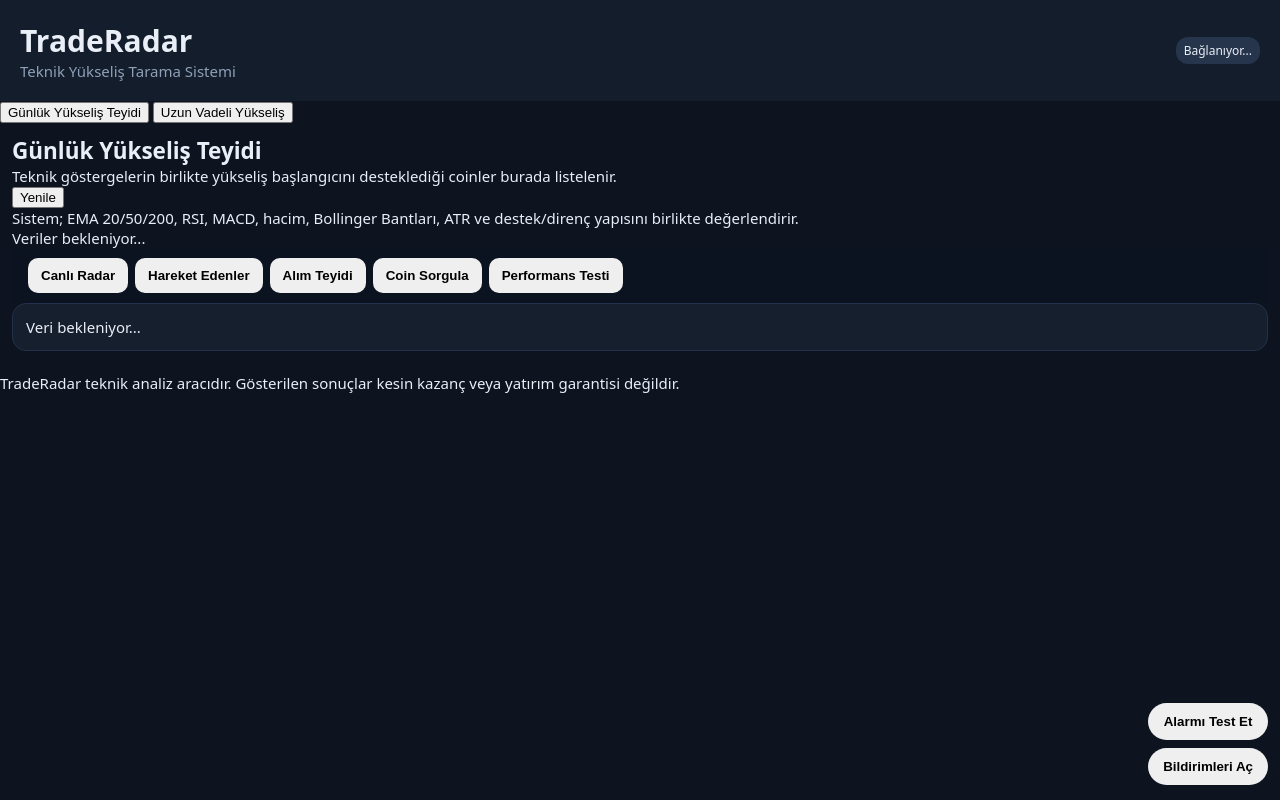
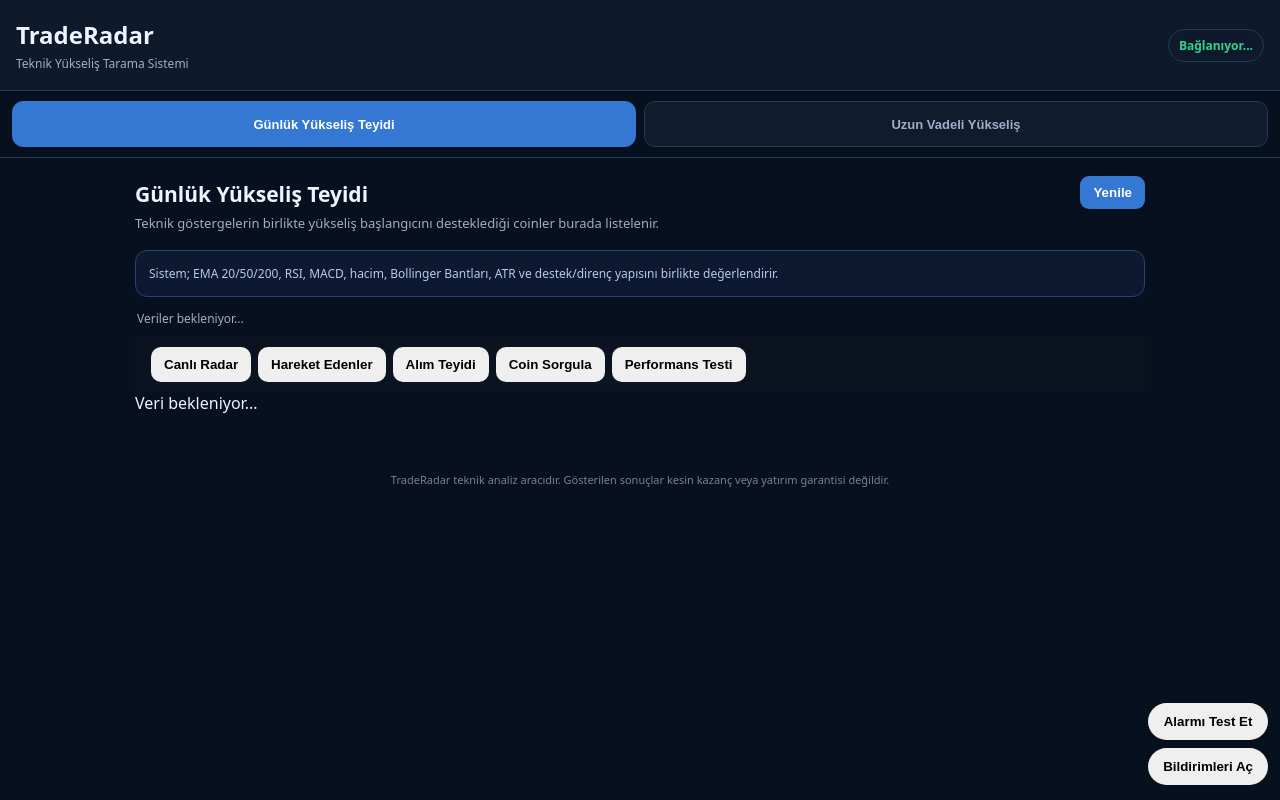
Before and after one commit to Filorensuarez/traderadar, a website: page index.html in a window 1280 px wide. Drawn offline with Linux system fonts and the light colour scheme; no server answers.

Commit message:
Update style.css

```diff
--- a/style.css
+++ b/style.css
@@ -1 +1,399 @@
-*{box-sizing:border-box}body{margin:0;background:#0d1420;color:#e9eef7;font:15px system-ui}header{padding:20px;display:flex;justify-content:space-between;align-items:center;background:#131d2b}h1,h2,p{margin:0}header p,small{color:#8fa0b8}#conn{padding:7px 10px;border:1px solid #2d3b50;border-radius:20px}.info{display:grid;grid-template-columns:repeat(3,1fr);gap:8px;padding:12px}.info div,.card{background:#151f2e;border:1px solid #223149;border-radius:14px;padding:13px}.info b,.info small{display:block}main{padding:12px}.title,.top{display:flex;justify-content:space-between;align-items:center}.card{margin-bottom:10px}.sym{font-size:20px;font-weight:750}.score{font-size:24px;font-weight:800}.status{font-size:12px;padding:5px 8px;border-radius:12px;background:#26354b}.metrics{display:grid;grid-template-columns:repeat(3,1fr);gap:8px;margin-top:12px}.m{background:#0f1723;padding:8px;border-radius:9px}.m span,.m b{display:block}.m span{color:#8192aa;font-size:11px}.bar{height:6px;background:#25344a;border-radius:5px;margin-top:10px;overflow:hidden}.bar i{display:block;height:100%;background:#aebdd2}@media(max-width:500px){.metrics{grid-template-columns:repeat(2,1fr)}}
+* {
+  box-sizing: border-box;
+}
+
+:root {
+  --bg: #07101f;
+  --panel: #101b2e;
+  --panel2: #0b1526;
+  --border: #263955;
+  --text: #eef4ff;
+  --muted: #9eafc8;
+  --green: #31d391;
+  --blue: #3478d4;
+}
+
+body {
+  margin: 0;
+  min-height: 100vh;
+  background: var(--bg);
+  color: var(--text);
+  font-family:
+    system-ui,
+    -apple-system,
+    BlinkMacSystemFont,
+    "Segoe UI",
+    sans-serif;
+}
+
+.topbar {
+  display: flex;
+  justify-content: space-between;
+  align-items: center;
+  gap: 15px;
+
+  padding: 18px 16px;
+
+  background: #0e192b;
+
+  border-bottom:
+    1px solid var(--border);
+}
+
+.topbar h1 {
+  margin: 0;
+  font-size: 24px;
+}
+
+.subtitle {
+  margin: 4px 0 0;
+  color: var(--muted);
+  font-size: 12px;
+}
+
+.status {
+  padding: 7px 10px;
+
+  border:
+    1px solid var(--border);
+
+  border-radius: 20px;
+
+  color: var(--green);
+
+  font-size: 12px;
+  font-weight: 700;
+
+  white-space: nowrap;
+}
+
+.tabs {
+  position: sticky;
+  top: 0;
+  z-index: 20;
+
+  display: flex;
+  gap: 8px;
+
+  padding: 10px 12px;
+
+  background:
+    rgba(7, 16, 31, 0.96);
+
+  border-bottom:
+    1px solid var(--border);
+}
+
+.tab {
+  flex: 1;
+
+  min-height: 46px;
+
+  padding: 10px;
+
+  border:
+    1px solid var(--border);
+
+  border-radius: 11px;
+
+  background: var(--panel);
+
+  color: var(--muted);
+
+  font-size: 13px;
+  font-weight: 700;
+
+  cursor: pointer;
+}
+
+.tab.active {
+  background: var(--blue);
+  border-color: var(--blue);
+  color: white;
+}
+
+.container {
+  width: 100%;
+  max-width: 1050px;
+
+  margin: 0 auto;
+
+  padding:
+    18px 12px
+    40px;
+}
+
+.section-head {
+  display: flex;
+  align-items: flex-start;
+  justify-content: space-between;
+  gap: 12px;
+}
+
+h2 {
+  margin:
+    4px 0
+    6px;
+
+  font-size: 21px;
+}
+
+.description {
+  margin: 0;
+
+  color: var(--muted);
+
+  font-size: 13px;
+  line-height: 1.5;
+}
+
+.refresh-button {
+  padding:
+    9px 13px;
+
+  border: 0;
+
+  border-radius: 9px;
+
+  background: var(--blue);
+
+  color: white;
+
+  font-weight: 700;
+
+  cursor: pointer;
+}
+
+.refresh-button:disabled {
+  opacity: 0.55;
+}
+
+.info-box {
+  margin-top: 16px;
+
+  padding: 13px;
+
+  background: #0c1930;
+
+  border:
+    1px solid #24466e;
+
+  border-radius: 12px;
+
+  color: #b8cae4;
+
+  font-size: 12px;
+
+  line-height: 1.6;
+}
+
+.updated {
+  margin:
+    13px 2px
+    10px;
+
+  color: var(--muted);
+
+  font-size: 12px;
+}
+
+.coin-grid {
+  display: grid;
+
+  grid-template-columns:
+    1fr;
+
+  gap: 11px;
+}
+
+.coin-card,
+.empty-card,
+.coming-soon {
+  padding: 15px;
+
+  background: var(--panel);
+
+  border:
+    1px solid var(--border);
+
+  border-radius: 14px;
+}
+
+.coin-card {
+  position: relative;
+  overflow: hidden;
+}
+
+.coin-card::before {
+  content: "";
+
+  position: absolute;
+
+  left: 0;
+  top: 0;
+  bottom: 0;
+
+  width: 4px;
+
+  background: var(--green);
+}
+
+.coin-top {
+  display: flex;
+
+  align-items: center;
+  justify-content: space-between;
+
+  gap: 10px;
+}
+
+.coin-symbol {
+  font-size: 19px;
+  font-weight: 800;
+}
+
+.score {
+  color: var(--green);
+
+  font-size: 18px;
+  font-weight: 800;
+}
+
+.confirmation {
+  display: inline-block;
+
+  margin-top: 8px;
+
+  padding:
+    5px 8px;
+
+  background:
+    rgba(49, 211, 145, 0.1);
+
+  border:
+    1px solid
+    rgba(49, 211, 145, 0.3);
+
+  border-radius: 7px;
+
+  color: var(--green);
+
+  font-size: 11px;
+  font-weight: 700;
+}
+
+.metrics {
+  display: grid;
+
+  grid-template-columns:
+    repeat(2, 1fr);
+
+  gap: 8px;
+
+  margin-top: 13px;
+}
+
+.metric {
+  padding: 9px;
+
+  background: var(--panel2);
+
+  border-radius: 9px;
+
+  color: var(--muted);
+
+  font-size: 11px;
+}
+
+.metric strong {
+  display: block;
+
+  margin-top: 3px;
+
+  color: var(--text);
+
+  font-size: 13px;
+}
+
+.reasons {
+  margin-top: 12px;
+
+  padding-top: 10px;
+
+  border-top:
+    1px solid var(--border);
+
+  color: #b6c5d9;
+
+  font-size: 12px;
+
+  line-height: 1.6;
+}
+
+.empty-card {
+  color: var(--muted);
+
+  text-align: center;
+
+  line-height: 1.6;
+}
+
+.coming-soon {
+  margin-top: 15px;
+}
+
+.coming-soon h3 {
+  margin-top: 0;
+}
+
+.coming-soon p {
+  margin-bottom: 0;
+
+  color: var(--muted);
+
+  line-height: 1.6;
+}
+
+footer {
+  padding:
+    18px 15px
+    30px;
+
+  color: #71839c;
+
+  font-size: 11px;
+
+  text-align: center;
+
+  line-height: 1.5;
+}
+
+[hidden] {
+  display: none !important;
+}
+
+@media (min-width: 700px) {
+
+  .container {
+    padding-left: 20px;
+    padding-right: 20px;
+  }
+
+  .coin-grid {
+    grid-template-columns:
+      repeat(2, 1fr);
+  }
+
+  .metrics {
+    grid-template-columns:
+      repeat(3, 1fr);
+  }
+}
+
+@media (min-width: 1000px) {
+
+  .coin-grid {
+    grid-template-columns:
+      repeat(3, 1fr);
+  }
+}
```
